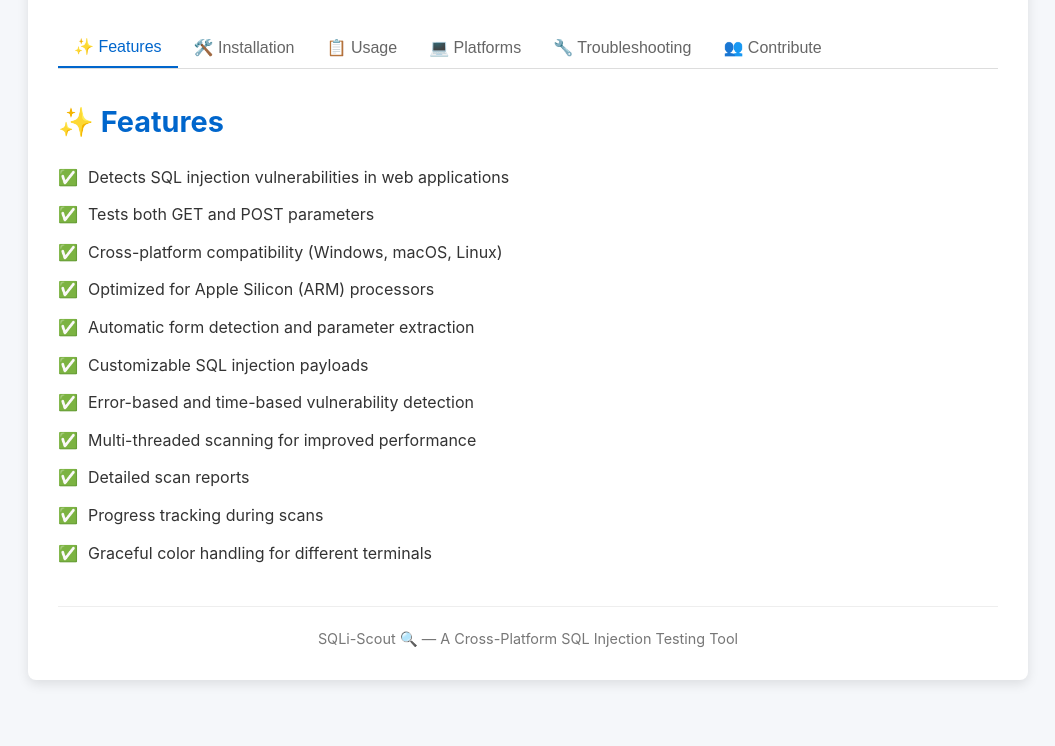
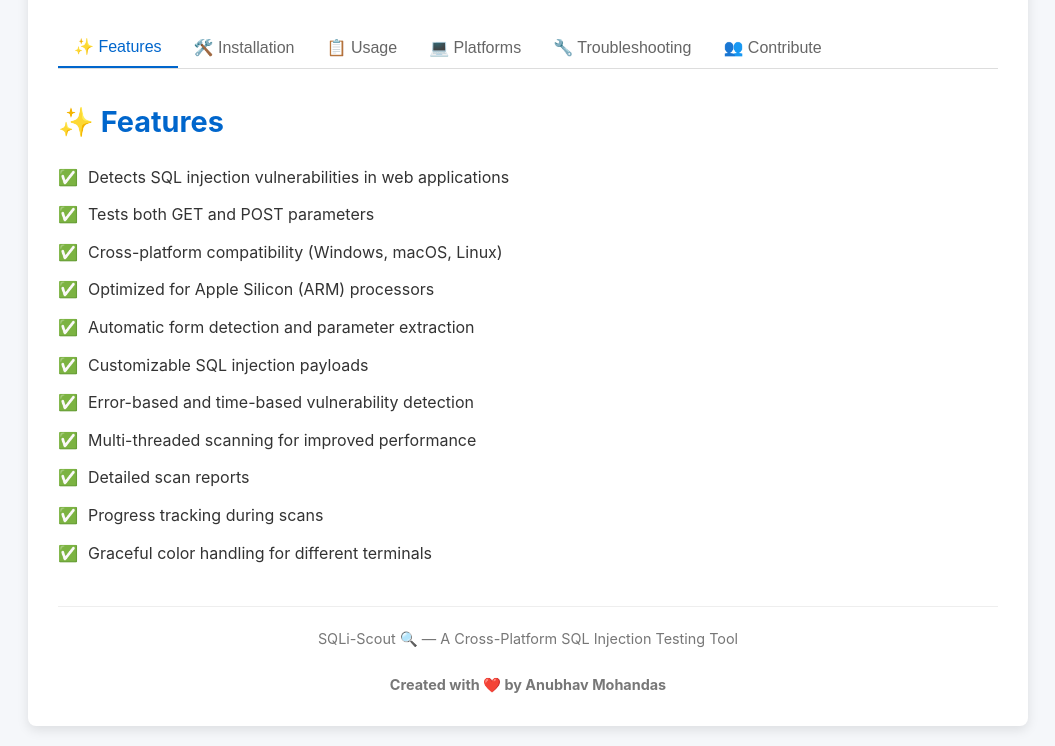
Before and after one commit to anubhavmohandas/Sqli-Scout, a plain HTML site: page index.html in a window 1280 px wide. Shown: the part 381-1127 px from the top of the page, without its empty margins (112-1167 px from the left). Before the commit the page ends 1081 px from the top, so only its background shows below. Drawn offline with Linux system fonts and the light colour scheme.

Commit message:
updated index

```diff
--- a/index.html
+++ b/index.html
@@ -649,6 +649,12 @@
     <!-- Footer -->
     <footer class="footer">
       SQLi-Scout 🔍 — A Cross-Platform SQL Injection Testing Tool
+      <!-- <hr> -->
+
+      <!-- <hr> -->
+      <br>
+      <br>
+      <b>Created with ❤️ by Anubhav Mohandas</b>
     </footer>
   </div>
 
```
